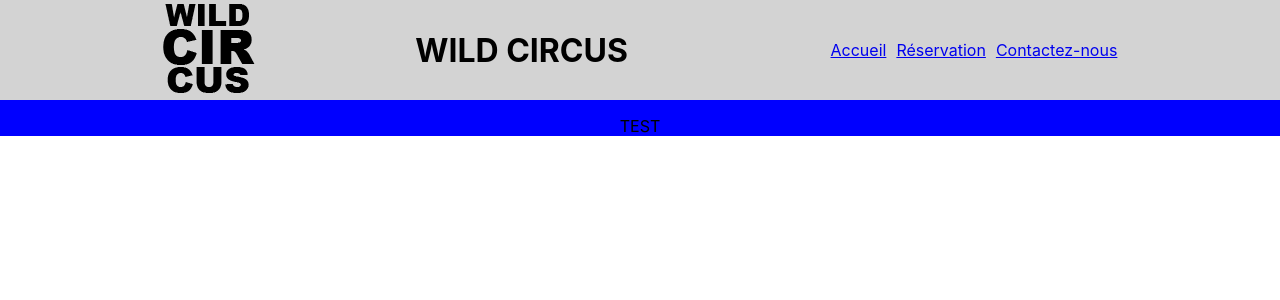
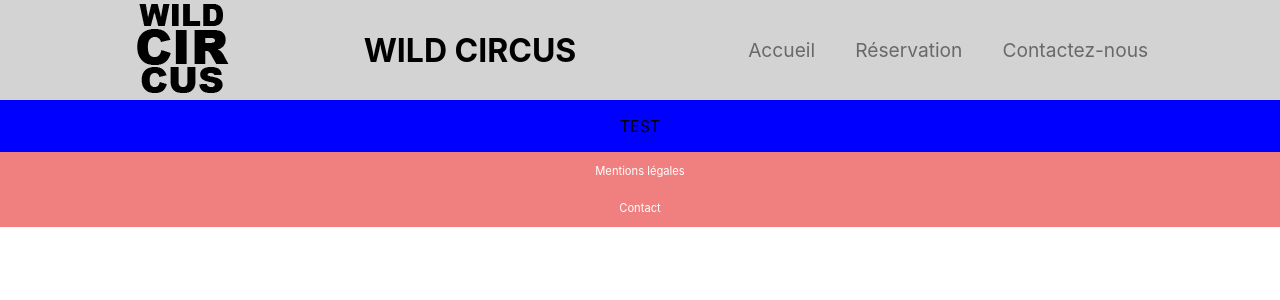
Before and after one commit to Math80/Checkpoint4, a React (Create React App) app in the folder checkpointfront/: page / in a window 1280 px wide. Shown: the top 300 px of the page. Built offline with nearby package versions, Linux system fonts and the light colour scheme.

Commit message:
footer et css navbar et footer

```diff
--- a/checkpointfront/src/App.js
+++ b/checkpointfront/src/App.js
@@ -1,12 +1,14 @@
 import React from 'react';
 import './App.scss';
 import NavBar from './NavBar';
+import Footer from './Footer';
 
 function App() {
   return (
     <div className="App">
       <NavBar />
       <p>TEST</p>
+      <Footer />
     </div>
   );
 }
--- /dev/null
+++ b/checkpointfront/src/Footer.jsx
@@ -0,0 +1,15 @@
+import React from 'react';
+import './Footer.scss';
+import { Link } from 'react-router-dom';
+
+
+function Footer() {
+  return (
+    <div className="Footer">
+      <Link to="/mentions-legales">Mentions légales</Link>
+      <Link to="/contactez-nous">Contact</Link>
+    </div>
+  );
+}
+
+export default Footer;
--- /dev/null
+++ b/checkpointfront/src/Footer.scss
@@ -0,0 +1,24 @@
+.Footer {
+  width: 100%;
+  display: flex;
+  flex-direction: column;
+  justify-content: space-between;
+  flex-wrap: wrap;
+  height: 75px;
+  padding: 12px 25px;
+  background-color: lightcoral;
+  box-sizing: border-box;
+  bottom: 0;
+
+  a {
+      align-self: center;
+      color: white;
+      text-decoration: none;
+      font-size: 0.7em;
+
+      &:hover {
+          transform: scale(1.2);
+          transition: transform .2s;
+      }
+  }
+}
--- a/checkpointfront/src/NavBar.scss
+++ b/checkpointfront/src/NavBar.scss
@@ -10,8 +10,21 @@
   }
   li {
     list-style: none;
-    margin: 5px;
+
   }
+  a {
+    align-self: center;
+    color: rgb(105, 105, 105);
+    text-decoration: none;
+    font-size: 1.2em;
+    margin: 20px;
+
+    &:hover {
+        transform: scale(1.2);
+        transition: transform .2s;
+        color: red;
+    }
+}
 
 
 
```
